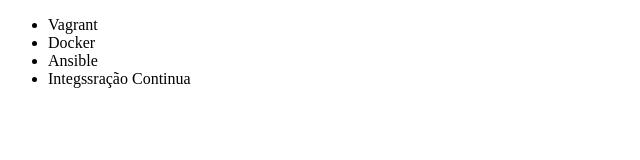
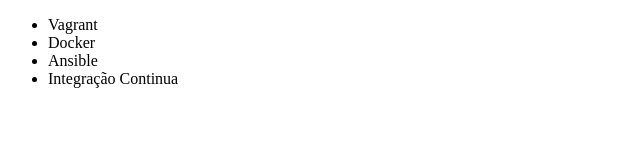
Before and after one commit to MatheusMMonteiro/alura-git, a plain HTML site: page index.html in a window 1280 px wide. Shown: the full height of the page, 0-640 px from the left. Drawn offline with Linux system fonts and the light colour scheme.

Commit message:
depois do stash

```diff
--- a/index.html
+++ b/index.html
@@ -9,7 +9,7 @@
         <li>Vagrant</li>
         <li>Docker</li>
         <li>Ansible</li>
-        <li>Integssração Continua</li>
+        <li>Integração Continua</li>
     </ul>
 </body>
 </html>
```
